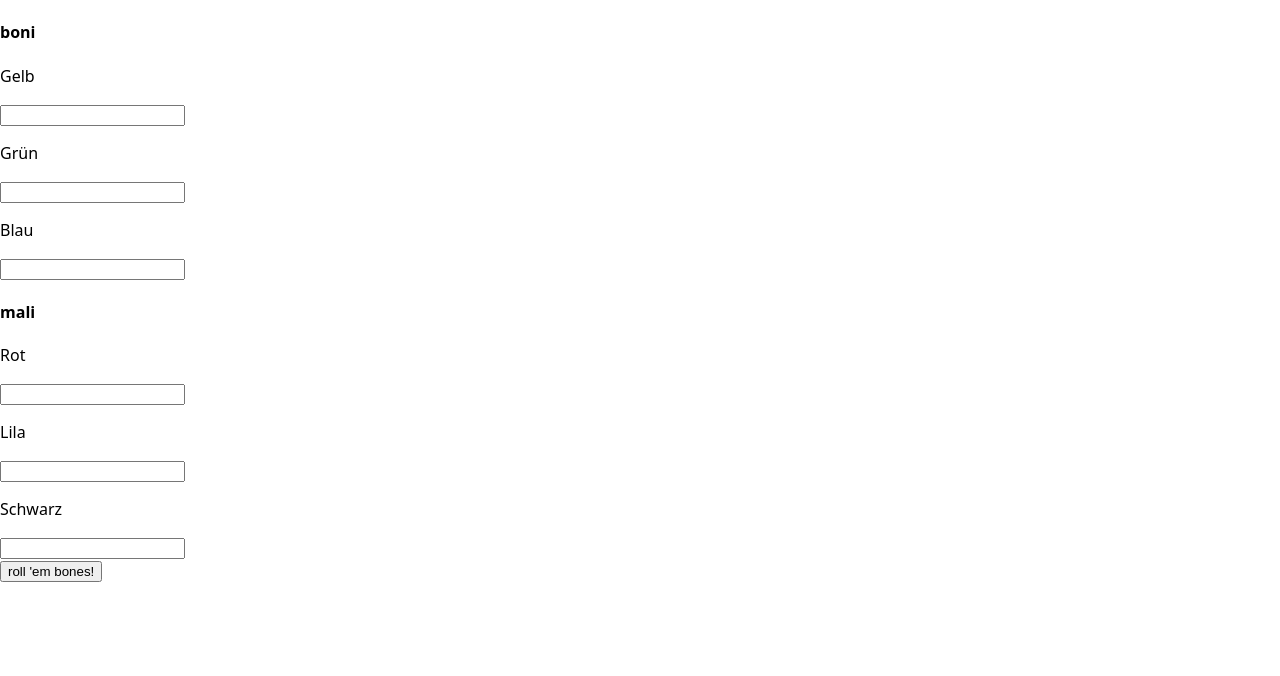
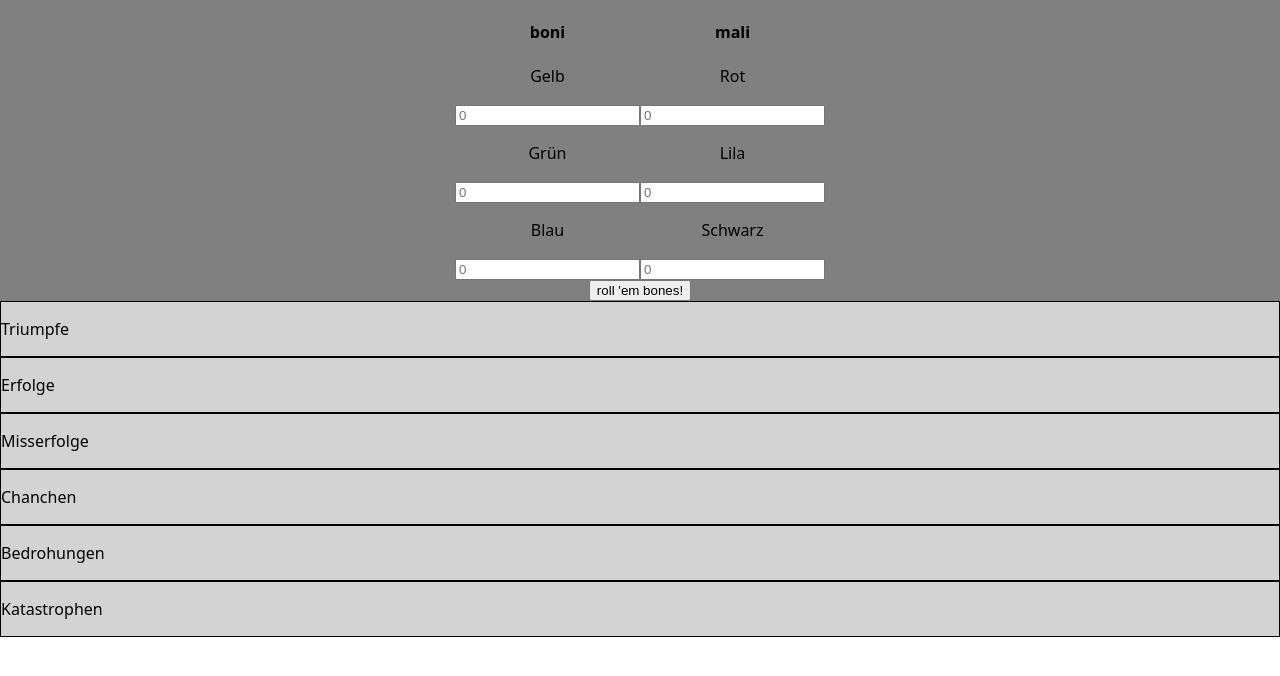
Before and after one commit to Timo-Thees/dicedice, a Next.js app: page /fate-system in a window 1280 px wide. Shown: the top 676 px of the page. Built offline with nearby package versions, Linux system fonts and the light colour scheme.

Commit message:
added form and result table for fate

```diff
--- a/package.json
+++ b/package.json
@@ -11,7 +11,7 @@
     "test:watch": "jest --watchAll"
   },
   "dependencies": {
-    "eslint": "8.35.0",
+    "eslint": "^8.35.0",
     "eslint-config-next": "13.2.3",
     "next": "13.2.3",
     "react": "18.2.0",
@@ -25,7 +25,8 @@
     "@testing-library/user-event": "^14.4.3",
     "eslint-plugin-jest": "^27.2.1",
     "jest": "^29.4.3",
-    "jest-environment-jsdom": "^29.4.3"
+    "jest-environment-jsdom": "^29.4.3",
+    "prettier": "2.8.7"
   },
   "description": "Next.js Template (incl. Styled Components and Jest)"
 }
--- a/pages/api/hello.js
+++ b/pages/api/hello.js
@@ -1,5 +1,5 @@
 // Next.js API route support: https://nextjs.org/docs/api-routes/introduction
 
 export default function handler(req, res) {
-  res.status(200).json({ name: 'John Doe' })
+  res.status(200).json({ name: "John Doe" });
 }
--- a/pages/fate-system.js
+++ b/pages/fate-system.js
@@ -1,25 +1,64 @@
+import styled from "styled-components"
+
 export default function Fate(){
     return(
-        <form>
+        <div>
+        <StatsEntry>
+            <OuterFlexbox>
             <div>
             <h4>boni</h4>
             <p>Gelb</p>
-            <input type="number"></input>
+            <input type="number" min="0" placeholder="0"></input>
             <p>Grün</p>
-            <input type="number"></input>
+            <input type="number" min="0" placeholder="0"></input>
             <p>Blau</p>
-            <input type="number"></input>
+            <input type="number" min="0" placeholder="0"></input>
             </div>
             <div>
             <h4>mali</h4>
             <p>Rot</p>
-            <input type="number"></input>
+            <input type="number" min="0" placeholder="0"></input>
             <p>Lila</p>
-            <input type="number"></input>
+            <input type="number" min="0" placeholder="0"></input>
             <p>Schwarz</p>
-            <input type="number"></input>
+            <input type="number" min="0" placeholder="0"></input>
             </div>
+            </OuterFlexbox>
             <button type="submit">roll 'em bones!</button>
-        </form>
+        </StatsEntry>
+        <ResultsContainer>
+        <ResultsRow><p>Triumpfe</p></ResultsRow>
+        <ResultsRow><p>Erfolge</p></ResultsRow>
+        <ResultsRow><p>Misserfolge</p></ResultsRow>
+        <ResultsRow><p>Chanchen</p></ResultsRow>
+        <ResultsRow><p>Bedrohungen</p></ResultsRow>
+        <ResultsRow><p>Katastrophen</p></ResultsRow>
+        </ResultsContainer>
+        </div>
     )
 }
+
+const StatsEntry = styled.form`
+background-color: grey;
+display: flex;
+flex-direction: column;
+align-items: center;
+`;
+
+const OuterFlexbox = styled.div`
+display: flex;
+flex-direction: row;
+text-align: center;
+`;
+
+const ResultsContainer = styled.div`
+background-color: lightgrey;
+min-height: 20vh
+display: flex;
+flex-direction: row;
+`
+const ResultsRow = styled.div`
+border-style: solid;
+border-width: 1px;
+border-color: black;
+`
--- a/pages/index.js
+++ b/pages/index.js
@@ -7,11 +7,11 @@ export default function Home() {
     <main>
       <Heading>DiceDice</Heading>
       <Subheading>My silly little TTRPG dice helper</Subheading>
-      <Fate/>
+      <Fate />
     </main>
   );
 }
 
 const Subheading = styled.h3`
-text-align: center;
+  text-align: center;
 `;
```
Also changed, not shown: 1 other file (tests, documents, lock files or other folders).
